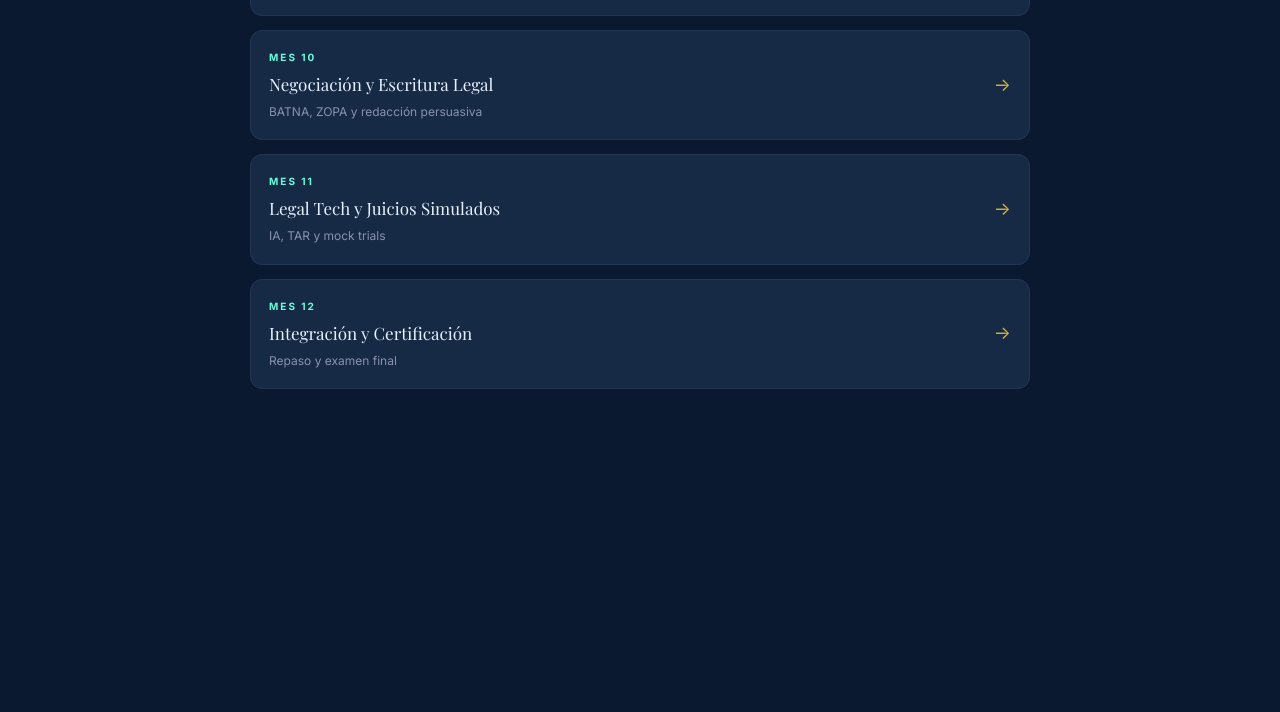
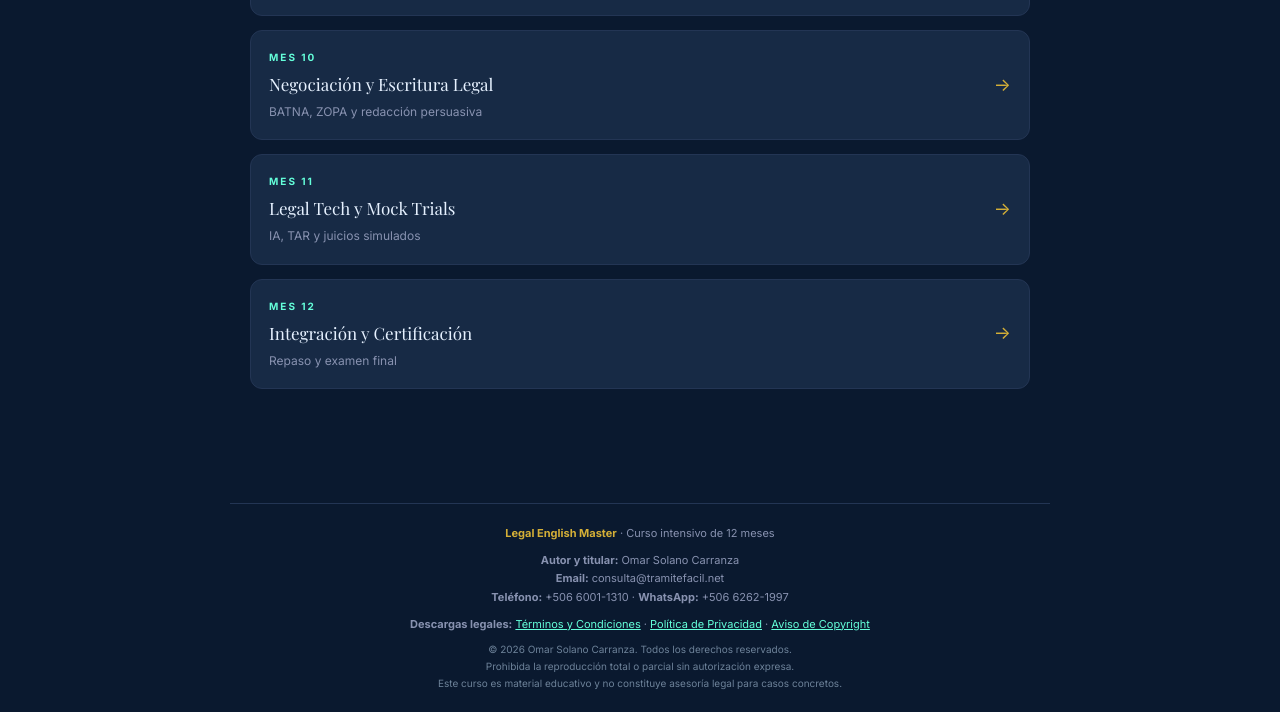
Before and after one commit to omsolca-gif/ALE-Deepseek, a plain HTML site: page index.html in a window 1280 px wide. Shown: the part 1575-2287 px from the top of the page. Before the commit the page ends 2078 px from the top, so only its background shows below. Drawn offline with nearby package versions, Linux system fonts and the light colour scheme; a web font is replaced by a local one.

Commit message:
Update index.html

```diff
--- a/index.html
+++ b/index.html
@@ -1,10 +1,15 @@
 <!doctype html>
+<!-- ============================================================
+     AUTOR Y TITULAR: Omar Solano Carranza
+     CONTACTO: consulta@tramitefacil.net
+     TELÉFONO: +506 6001-1310 | WHATSAPP: +506 6262-1997
+     ============================================================ -->
 <html lang="es">
 <head>
 <meta charset="utf-8">
 <meta name="viewport" content="width=device-width,initial-scale=1,viewport-fit=cover">
 <meta name="theme-color" content="#0A192F">
-<title>Legal English · 12-Month Intensive</title>
+<title>Legal English Master · Omar Solano Carranza</title>
 <link href="https://fonts.googleapis.com/css2?family=Inter:wght@300;400;600;700&family=Playfair+Display:ital,wght@0,400;0,600;1,400&display=swap" rel="stylesheet">
 <style>
 :root {
@@ -77,7 +82,7 @@ nav.dock { position: fixed; bottom: 0; left: 0; right: 0; background: rgba(17, 3
 <body>
 
 <header>
-  <div class="logo">Legal English · 12M</div>
+  <div class="logo">Legal English · Master</div>
   <div style="color:var(--gold);font-weight:600;font-size:13px" id="xp-display">0 XP</div>
 </header>
 
@@ -93,100 +98,99 @@ nav.dock { position: fixed; bottom: 0; left: 0; right: 0; background: rgba(17, 3
 
 <script>
 // ==========================================
-// CONTENIDO: CURRÍCULO DE 12 MESES (48 SEMANAS)
+// CURRÍCULO: 12 MESES (48 SEMANAS)
 // ==========================================
 const CURRICULUM = [
   { month: 1, title: "Fundamentos del Common Law", focus: "Estructura judicial, precedentes y formación contractual", weeks: [
-    { w: 1, topic: "The American Legal System & Federalism", lab: "Pronunciación: /ˈfɛdərəlɪzəm/", reading: "Marbury v. Madison (1803)" },
-    { w: 2, topic: "Court Structure & Jurisdiction", lab: "Vocabulario: Venue vs Jurisdiction", reading: "Diversity Jurisdiction explained" },
-    { w: 3, topic: "Stare Decisis & Binding Precedent", lab: "Lectura: Ratio Decidendi vs Obiter Dictum", reading: "Case brief de Brown v. Board" },
-    { w: 4, topic: "Contract Formation: Offer & Acceptance", lab: "Role-play: Negotiating a term sheet", reading: "UCC Article 2 basics" }
+    { w: 1, topic: "The American Legal System & Federalism", lab: "/ˈfɛdərəlɪzəm/", reading: "Marbury v. Madison (1803)" },
+    { w: 2, topic: "Court Structure & Jurisdiction", lab: "Venue vs. Jurisdiction", reading: "Diversity Jurisdiction explained" },
+    { w: 3, topic: "Stare Decisis & Binding Precedent", lab: "Ratio Decidendi vs Obiter Dictum", reading: "Brown v. Board of Education" },
+    { w: 4, topic: "Contract Formation: Offer & Acceptance", lab: "Negotiating a Term Sheet", reading: "UCC Article 2" }
   ]},
-  { month: 2, title: "Redacción Contractual (Parte I)", focus: "Lenguaje operativo y estructura", weeks: [
-    { w: 5, topic: "Shall, May, Must, Shall Not", lab: "Drill: 20 oraciones con modales", reading: "The language of obligation" },
+  { month: 2, title: "Redacción Contractual I", focus: "Lenguaje operativo y estructura", weeks: [
+    { w: 5, topic: "Shall, May, Must, Shall Not", lab: "20 oraciones con modales", reading: "The language of obligation" },
     { w: 6, topic: "Conditions Precedent & Subject To", lab: "Redlining: Identificar condiciones", reading: "Condition precedent clause" },
-    { w: 7, topic: "Representations & Warranties", lab: "Pronunciación: /ˌrɛprɪzɛnˈteɪʃən/", reading: "Reps vs Warranties en SPA" },
-    { w: 8, topic: "Covenants & Knowledge Qualifiers", lab: "Simulación: Negotiating knowledge", reading: "Knowledge qualifier clause" }
+    { w: 7, topic: "Representations & Warranties", lab: "/ˌrɛprɪzɛnˈteɪʃən/", reading: "Reps vs Warranties en SPA" },
+    { w: 8, topic: "Covenants & Knowledge Qualifiers", lab: "Negotiating knowledge", reading: "Knowledge qualifier clause" }
   ]},
-  { month: 3, title: "Redacción Contractual (Parte II)", focus: "Indemnidades y limitación de responsabilidad", weeks: [
-    { w: 9, topic: "Indemnify, Defend & Hold Harmless", lab: "Role-play: Redlining indemnity", reading: "Indemnity clause analysis" },
-    { w: 10, topic: "Limitation of Liability: Cap & Carve-outs", lab: "Drill: Calcular un cap", reading: "LoL clause standard" },
-    { w: 11, topic: "Liquidated Damages vs Penalties", lab: "Pronunciación: /ˈlɪkwɪdeɪtɪd/", reading: "Penalty doctrine" },
-    { w: 12, topic: "Boilerplate: Severability, Entire Agreement", lab: "Lectura: Cláusulas generales", reading: "Boilerplate clauses" }
+  { month: 3, title: "Redacción Contractual II", focus: "Indemnidades y limitación de responsabilidad", weeks: [
+    { w: 9, topic: "Indemnify, Defend & Hold Harmless", lab: "Redlining indemnity", reading: "Indemnity clause analysis" },
+    { w: 10, topic: "Limitation of Liability: Cap & Carve-outs", lab: "Calcular un cap", reading: "LoL clause standard" },
+    { w: 11, topic: "Liquidated Damages vs Penalties", lab: "/ˈlɪkwɪdeɪtɪd/", reading: "Penalty doctrine" },
+    { w: 12, topic: "Boilerplate: Severability, Entire Agreement", lab: "Cláusulas generales", reading: "Boilerplate clauses" }
   ]},
-  { month: 4, title: "Litigio Civil (Parte I)", focus: "Pleadings y Discovery", weeks: [
-    { w: 13, topic: "Complaint, Answer & Motion to Dismiss", lab: "Role-play: 12(b)(6) motion", reading: "Rule 12(b)(6) explained" },
-    { w: 14, topic: "Discovery: Interrogatories & RFPs", lab: "Drill: Draft interrogatories", reading: "Discovery scope" },
-    { w: 15, topic: "Depositions & Cross-Examination", lab: "Simulación: Deposition", reading: "Deposition transcript" },
-    { w: 16, topic: "Summary Judgment & Trial", lab: "Pronunciación: /ˈsʌməri ˈdʒʌdʒmənt/", reading: "Summary judgment standard" }
+  { month: 4, title: "Litigio Civil I", focus: "Pleadings y Discovery", weeks: [
+    { w: 13, topic: "Complaint, Answer & Motion to Dismiss", lab: "12(b)(6) motion", reading: "Rule 12(b)(6) explained" },
+    { w: 14, topic: "Discovery: Interrogatories & RFPs", lab: "Draft interrogatories", reading: "Discovery scope" },
+    { w: 15, topic: "Depositions & Cross-Examination", lab: "Deposition", reading: "Deposition transcript" },
+    { w: 16, topic: "Summary Judgment & Trial", lab: "/ˈsʌməri ˈdʒʌdʒmənt/", reading: "Summary judgment standard" }
   ]},
-  { month: 5, title: "Litigio Civil (Parte II) & Arbitraje", focus: "Apelaciones y resolución de disputas", weeks: [
-    { w: 17, topic: "Appeals & Standards of Review", lab: "Lectura: De novo vs Clearly erroneous", reading: "Appellate brief" },
-    { w: 18, topic: "International Arbitration: New York Convention", lab: "Role-play: Draft arbitration clause", reading: "NY Convention Art. V" },
-    { w: 19, topic: "Seat, Venue & Kompetenz-Kompetenz", lab: "Pronunciación: /ˌkɒmpɪtɛns ˈkɒmpɪtɛns/", reading: "Separability doctrine" },
-    { w: 20, topic: "Emergency Arbitration & Enforcement", lab: "Simulación: Enforcement motion", reading: "Award enforcement" }
+  { month: 5, title: "Litigio Civil II & Arbitraje", focus: "Apelaciones y resolución de disputas", weeks: [
+    { w: 17, topic: "Appeals & Standards of Review", lab: "De novo vs Clearly erroneous", reading: "Appellate brief" },
+    { w: 18, topic: "International Arbitration: New York Convention", lab: "Draft arbitration clause", reading: "NY Convention Art. V" },
+    { w: 19, topic: "Seat, Venue & Kompetenz-Kompetenz", lab: "/ˌkɒmpɪtɛns ˈkɒmpɪtɛns/", reading: "Separability doctrine" },
+    { w: 20, topic: "Emergency Arbitration & Enforcement", lab: "Enforcement motion", reading: "Award enforcement" }
   ]},
   { month: 6, title: "M&A y Corporativo", focus: "Fusiones, adquisiciones y due diligence", weeks: [
-    { w: 21, topic: "M&A Process: NDA to Closing", lab: "Role-play: LOI negotiation", reading: "Term sheet anatomy" },
-    { w: 22, topic: "Due Diligence & Red Flags", lab: "Drill: Due diligence checklist", reading: "DD report" },
-    { w: 23, topic: "Escrow, Earn-out & MAC/MAE", lab: "Pronunciación: /ˈɛskroʊ/", reading: "Earn-out clause" },
-    { w: 24, topic: "Share Deal vs Asset Deal", lab: "Simulación: Share vs Asset", reading: "SPA excerpt" }
+    { w: 21, topic: "M&A Process: NDA to Closing", lab: "LOI negotiation", reading: "Term sheet anatomy" },
+    { w: 22, topic: "Due Diligence & Red Flags", lab: "Due diligence checklist", reading: "DD report" },
+    { w: 23, topic: "Escrow, Earn-out & MAC/MAE", lab: "/ˈɛskroʊ/", reading: "Earn-out clause" },
+    { w: 24, topic: "Share Deal vs Asset Deal", lab: "Share vs Asset", reading: "SPA excerpt" }
   ]},
   { month: 7, title: "Propiedad Intelectual", focus: "Patentes, marcas, copyright y licencias", weeks: [
-    { w: 25, topic: "Patents, Trademarks, Copyright", lab: "Lectura: Patent claim", reading: "IP pillars" },
-    { w: 26, topic: "Work Made for Hire vs Assignment", lab: "Role-play: IP assignment", reading: "Work for hire doctrine" },
-    { w: 27, topic: "License Agreements: Grant & Scope", lab: "Drill: License clauses", reading: "License agreement" },
-    { w: 28, topic: "IP Litigation & Cease and Desist", lab: "Simulación: C&D letter", reading: "DMCA takedown" }
+    { w: 25, topic: "Patents, Trademarks, Copyright", lab: "Patent claim", reading: "IP pillars" },
+    { w: 26, topic: "Work Made for Hire vs Assignment", lab: "IP assignment", reading: "Work for hire doctrine" },
+    { w: 27, topic: "License Agreements: Grant & Scope", lab: "License clauses", reading: "License agreement" },
+    { w: 28, topic: "IP Litigation & Cease and Desist", lab: "C&D letter", reading: "DMCA takedown" }
   ]},
   { month: 8, title: "Laboral y Compliance", focus: "Empleo, FCPA y privacidad", weeks: [
-    { w: 29, topic: "At-Will Employment & Restrictive Covenants", lab: "Role-play: Termination call", reading: "At-will doctrine" },
-    { w: 30, topic: "FCPA & Anti-Corruption", lab: "Drill: Red flags", reading: "FCPA guide" },
-    { w: 31, topic: "Data Privacy: GDPR & CCPA", lab: "Simulación: DPA negotiation", reading: "GDPR breach notification" },
-    { w: 32, topic: "Cybersecurity & Incident Response", lab: "Role-play: Breach response", reading: "Incident response plan" }
+    { w: 29, topic: "At-Will Employment & Restrictive Covenants", lab: "Termination call", reading: "At-will doctrine" },
+    { w: 30, topic: "FCPA & Anti-Corruption", lab: "Red flags", reading: "FCPA guide" },
+    { w: 31, topic: "Data Privacy: GDPR & CCPA", lab: "DPA negotiation", reading: "GDPR breach notification" },
+    { w: 32, topic: "Cybersecurity & Incident Response", lab: "Breach response", reading: "Incident response plan" }
   ]},
   { month: 9, title: "Real Estate y Notariado", focus: "Bienes raíces y función notarial", weeks: [
-    { w: 33, topic: "Purchase & Sale Agreements (PSA)", lab: "Role-play: PSA negotiation", reading: "PSA clause" },
-    { w: 34, topic: "Title, Liens & Escrow", lab: "Drill: Title search", reading: "Title insurance vs Registry" },
-    { w: 35, topic: "Notary Public vs Civil Law Notary", lab: "Lectura: Notary functions", reading: "Notary comparison" },
-    { w: 36, topic: "Zoning, Environmental & Permits", lab: "Simulación: Environmental DD", reading: "SETENA / ZMT" }
+    { w: 33, topic: "Purchase & Sale Agreements (PSA)", lab: "PSA negotiation", reading: "PSA clause" },
+    { w: 34, topic: "Title, Liens & Escrow", lab: "Title search", reading: "Title insurance vs Registry" },
+    { w: 35, topic: "Notary Public vs Civil Law Notary", lab: "Notary functions", reading: "Notary comparison" },
+    { w: 36, topic: "Zoning, Environmental & Permits", lab: "Environmental DD", reading: "SETENA / ZMT" }
   ]},
   { month: 10, title: "Negociación y Escritura Legal", focus: "BATNA, ZOPA y redacción persuasiva", weeks: [
-    { w: 37, topic: "BATNA, ZOPA & Anchoring", lab: "Role-play: Settlement negotiation", reading: "Negotiation tactics" },
-    { w: 38, topic: "Legal Writing: IRAC & BLUF", lab: "Drill: Write a memo", reading: "IRAC method" },
-    { w: 39, topic: "Plain English & Drafting Clarity", lab: "Redlining: Simplify clauses", reading: "Plain English guide" },
-    { w: 40, topic: "Client Correspondence", lab: "Role-play: Client email", reading: "Professional email" }
+    { w: 37, topic: "BATNA, ZOPA & Anchoring", lab: "Settlement negotiation", reading: "Negotiation tactics" },
+    { w: 38, topic: "Legal Writing: IRAC & BLUF", lab: "Write a memo", reading: "IRAC method" },
+    { w: 39, topic: "Plain English & Drafting Clarity", lab: "Simplify clauses", reading: "Plain English guide" },
+    { w: 40, topic: "Client Correspondence", lab: "Client email", reading: "Professional email" }
   ]},
-  { month: 11, title: "Legal Tech y Juicios Simulados", focus: "IA, TAR y mock trials", weeks: [
-    { w: 41, topic: "AI in Legal Practice & TAR", lab: "Lectura: TAR workflow", reading: "ABA Opinion 512" },
-    { w: 42, topic: "Mock Trial: Opening Statements", lab: "Simulación: Opening", reading: "Opening statement script" },
-    { w: 43, topic: "Mock Trial: Direct & Cross", lab: "Simulación: Cross-examination", reading: "Cross-exam tips" },
-    { w: 44, topic: "Mock Trial: Closing & Verdict", lab: "Simulación: Closing argument", reading: "Closing script" }
+  { month: 11, title: "Legal Tech y Mock Trials", focus: "IA, TAR y juicios simulados", weeks: [
+    { w: 41, topic: "AI in Legal Practice & TAR", lab: "TAR workflow", reading: "ABA Opinion 512" },
+    { w: 42, topic: "Mock Trial: Opening Statements", lab: "Opening", reading: "Opening statement script" },
+    { w: 43, topic: "Mock Trial: Direct & Cross", lab: "Cross-examination", reading: "Cross-exam tips" },
+    { w: 44, topic: "Mock Trial: Closing & Verdict", lab: "Closing argument", reading: "Closing script" }
   ]},
   { month: 12, title: "Integración y Certificación", focus: "Repaso y examen final", weeks: [
     { w: 45, topic: "Repaso: Contratos y Litigio", lab: "Quiz integrador", reading: "Case study" },
-    { w: 46, topic: "Repaso: M&A, IP y Compliance", lab: "Quiz integrador", reading: "Deal simulation" },
+    { w: 46, topic: "Repaso: M&A, IP y Compliance", lab: "Deal simulation", reading: "Deal simulation" },
     { w: 47, topic: "Examen Final (Parte 1)", lab: "Examen escrito", reading: "—" },
     { w: 48, topic: "Examen Final (Parte 2) y Certificación", lab: "Examen oral", reading: "—" }
   ]}
 ];
 
-// Diccionario extendido (150+ términos organizados por área)
+// Diccionario (150+ términos)
 const DICTIONARY = [
-  // Contratos
   { t: "Consideration", es: "Contraprestación", area: "Contratos", def: "Intercambio de valor mutuo; requisito del Common Law." },
   { t: "Offer", es: "Oferta", area: "Contratos", def: "Propuesta de contratar con intención de quedar obligado." },
   { t: "Acceptance", es: "Aceptación", area: "Contratos", def: "Asentimiento inequívoco a los términos de la oferta." },
   { t: "Breach", es: "Incumplimiento", area: "Contratos", def: "Violación de una obligación contractual." },
   { t: "Material Breach", es: "Incumplimiento sustancial", area: "Contratos", def: "Incumplimiento que afecta el núcleo del contrato." },
   { t: "Warranty", es: "Garantía", area: "Contratos", def: "Promesa de que un hecho es verdadero." },
-  { t: "Representation", es: "Declaración", area: "Contratos", def: "Afirmación de hechos pasados o presentes que induce a contratar." },
+  { t: "Representation", es: "Declaración", area: "Contratos", def: "Afirmación de hechos pasados o presentes." },
   { t: "Covenant", es: "Compromiso", area: "Contratos", def: "Promesa de hacer o no hacer algo." },
   { t: "Indemnify", es: "Indemnizar", area: "Contratos", def: "Reembolsar pérdidas a la otra parte." },
-  { t: "Hold Harmless", es: "Mantener indemne", area: "Contratos", def: "Liberar de responsabilidad a la otra parte." },
+  { t: "Hold Harmless", es: "Mantener indemne", area: "Contratos", def: "Liberar de responsabilidad." },
   { t: "Cap", es: "Tope", area: "Contratos", def: "Límite máximo de responsabilidad." },
-  { t: "Carve-out", es: "Excepción", area: "Contratos", def: "Supuesto excluido de un límite o regla general." },
-  { t: "Severability", es: "Divisibilidad", area: "Contratos", def: "Cláusula que salva el resto del contrato si una parte es nula." },
-  { t: "Entire Agreement", es: "Acuerdo íntegro", area: "Contratos", def: "Cláusula que excluye acuerdos previos." },
+  { t: "Carve-out", es: "Excepción", area: "Contratos", def: "Supuesto excluido de un límite." },
+  { t: "Severability", es: "Divisibilidad", area: "Contratos", def: "Salva el resto del contrato si una parte es nula." },
+  { t: "Entire Agreement", es: "Acuerdo íntegro", area: "Contratos", def: "Excluye acuerdos previos." },
   { t: "Force Majeure", es: "Fuerza mayor", area: "Contratos", def: "Evento imprevisible que excusa el incumplimiento." },
   { t: "Specific Performance", es: "Cumplimiento forzoso", area: "Contratos", def: "Remedio equitativo que obliga a cumplir lo pactado." },
   { t: "Liquidated Damages", es: "Daños preestablecidos", area: "Contratos", def: "Suma pactada de antemano por incumplimiento." },
@@ -194,7 +198,6 @@ const DICTIONARY = [
   { t: "Escrow", es: "Depósito en garantía", area: "Contratos", def: "Fondos retenidos por un tercero neutral." },
   { t: "Earn-out", es: "Precio contingente", area: "Contratos", def: "Pago adicional sujeto a resultados futuros." },
 
-  // Litigio
   { t: "Complaint", es: "Demanda", area: "Litigio", def: "Escrito que inicia el pleito civil." },
   { t: "Answer", es: "Contestación", area: "Litigio", def: "Respuesta del demandado a la demanda." },
   { t: "Motion to Dismiss", es: "Moción de desestimación", area: "Litigio", def: "Solicitud de cierre por falta de fundamento legal." },
@@ -216,7 +219,6 @@ const DICTIONARY = [
   { t: "Res Judicata", es: "Cosa juzgada", area: "Litigio", def: "Impide volver a litigar la misma controversia." },
   { t: "Stare Decisis", es: "Precedente vinculante", area: "Litigio", def: "Obligación de seguir fallos anteriores." },
 
-  // Arbitraje
   { t: "Arbitration", es: "Arbitraje", area: "Arbitraje", def: "Resolución de disputas por un tercero neutral." },
   { t: "Award", es: "Laudo", area: "Arbitraje", def: "Decisión final del tribunal arbitral." },
   { t: "Seat", es: "Sede", area: "Arbitraje", def: "Jurisdicción legal del arbitraje." },
@@ -227,7 +229,6 @@ const DICTIONARY = [
   { t: "Emergency Arbitrator", es: "Árbitro de emergencia", area: "Arbitraje", def: "Árbitro que otorga medidas urgentes antes de constituirse el tribunal." },
   { t: "Costs Follow the Event", es: "El perdedor paga", area: "Arbitraje", def: "La parte vencida asume las costas." },
 
-  // M&A / Corporativo
   { t: "Due Diligence", es: "Debida diligencia", area: "M&A", def: "Auditoría legal previa a la compra." },
   { t: "LOI", es: "Carta de intención", area: "M&A", def: "Documento no vinculante que resume términos." },
   { t: "Term Sheet", es: "Hoja de términos", area: "M&A", def: "Resumen de condiciones de la operación." },
@@ -241,7 +242,6 @@ const DICTIONARY = [
   { t: "Business Judgment Rule", es: "Regla del criterio empresarial", area: "M&A", def: "Protege decisiones de buena fe e informadas." },
   { t: "Piercing the Veil", es: "Levantamiento del velo", area: "M&A", def: "Responsabilidad de los socios por deudas sociales." },
 
-  // Propiedad Intelectual
   { t: "Patent", es: "Patente", area: "PI", def: "Protección de invenciones." },
   { t: "Trademark", es: "Marca", area: "PI", def: "Signo distintivo de productos o servicios." },
   { t: "Copyright", es: "Derecho de autor", area: "PI", def: "Protección de obras originales." },
@@ -254,7 +254,6 @@ const DICTIONARY = [
   { t: "DMCA Takedown", es: "Retirada DMCA", area: "PI", def: "Notificación a plataformas para retirar contenido infractor." },
   { t: "Likelihood of Confusion", es: "Probabilidad de confusión", area: "PI", def: "Estándar de infracción de marca." },
 
-  // Laboral / Compliance
   { t: "At-Will Employment", es: "Empleo a voluntad", area: "Laboral", def: "Cualquiera puede terminar la relación sin causa." },
   { t: "Non-compete", es: "No competencia", area: "Laboral", def: "Restricción para trabajar en la competencia." },
   { t: "Non-solicitation", es: "No captación", area: "Laboral", def: "Prohibición de llevarse clientes o empleados." },
@@ -268,7 +267,6 @@ const DICTIONARY = [
   { t: "Data Breach", es: "Brecha de datos", area: "Privacidad", def: "Acceso no autorizado a datos personales." },
   { t: "DPA", es: "Acuerdo de Tratamiento de Datos", area: "Privacidad", def: "Data Processing Agreement." },
 
-  // Real Estate / Notariado
   { t: "PSA", es: "Contrato de compraventa", area: "Real Estate", def: "Purchase and Sale Agreement." },
   { t: "Title", es: "Título de propiedad", area: "Real Estate", def: "Derecho de propiedad sobre un inmueble." },
   { t: "Lien", es: "Gravamen", area: "Real Estate", def: "Carga sobre un bien para garantizar una deuda." },
@@ -280,7 +278,6 @@ const DICTIONARY = [
   { t: "Zoning", es: "Zonificación", area: "Real Estate", def: "Regulación del uso del suelo." },
   { t: "Environmental Viability", es: "Viabilidad ambiental", area: "Real Estate", def: "Permiso ambiental para desarrollo." },
 
-  // Legal Tech
   { t: "TAR", es: "Revisión asistida por tecnología", area: "Legal Tech", def: "Machine learning para revisión de documentos." },
   { t: "CLM", es: "Gestión del ciclo contractual", area: "Legal Tech", def: "Contract Lifecycle Management." },
   { t: "Hallucination", es: "Alucinación", area: "Legal Tech", def: "Cita o dato inventado por una IA." },
@@ -473,7 +470,6 @@ function router() {
         <h2 style="font-size:22px;">${w.topic}</h2>
       </div>
 
-      <!-- LABORATORIO DE PRONUNCIACIÓN -->
       <div class="card">
         <h4 style="color:var(--gold-light);margin-bottom:10px;">🎙️ Laboratorio de Pronunciación</h4>
         <p class="legal-text" style="margin-bottom:12px;">${w.topic}</p>
@@ -487,21 +483,18 @@ function router() {
         <p style="font-size:11px;color:var(--mute);margin-top:8px;">Drill: ${w.lab}</p>
       </div>
 
-      <!-- LECTURA -->
       <div class="card">
         <h4 style="color:var(--gold-light);margin-bottom:10px;">📖 Lectura Dirigida</h4>
         <p class="legal-text">${w.reading}</p>
         <button class="say tts" style="margin-top:10px;" onclick="shareTTSMaker('${w.reading.replace(/'/g,"\\'")}')">☁️ Escuchar lectura en TTSMaker</button>
       </div>
 
-      <!-- VIDEO DE CASO REAL -->
       <div class="card" style="border-color:var(--teal);">
         <h4 style="color:var(--teal);margin-bottom:8px;">🎬 Video de Caso Real</h4>
         <p style="font-size:13px;color:var(--mute);margin-bottom:8px;">Canales recomendados: Law&Crime Trials, canales oficiales de cortes federales, LegalEagle.</p>
         <a href="https://www.youtube.com/@LawCrimeNetwork" target="_blank" class="btn" style="width:100%;background:var(--teal);color:var(--bg);">Abrir Law&Crime Trials ↗</a>
       </div>
 
-      <!-- CHECK COMPLETADO -->
       <button class="btn" style="width:100%;margin-top:10px;" onclick="markCompleted('${weekId}'); this.innerText='✓ Semana Completada'; this.disabled=true;">
         ${done ? '✓ Semana Completada' : 'Marcar Semana como Completada'}
       </button>
@@ -657,5 +650,30 @@ window.addEventListener('DOMContentLoaded', () => {
   router();
 });
 </script>
+
+    <!-- ============================================================
+         FOOTER LEGAL Y DESCARGAS
+         ============================================================ -->
+    <footer style="max-width:820px; margin:0 auto; padding:20px; border-top:1px solid #233554; color:#8892B0; font-size:11px; text-align:center; line-height:1.7;">
+      <p style="margin:0 0 8px 0;">
+        <strong style="color:#D4AF37;">Legal English Master</strong> · Curso intensivo de 12 meses
+      </p>
+      <p style="margin:0 0 8px 0;">
+        <strong>Autor y titular:</strong> Omar Solano Carranza<br>
+        <strong>Email:</strong> consulta@tramitefacil.net<br>
+        <strong>Teléfono:</strong> +506 6001-1310 · <strong>WhatsApp:</strong> +506 6262-1997
+      </p>
+      <p style="margin:0 0 8px 0;">
+        <strong>Descargas legales:</strong>
+        <a href="#" style="color:#64FFDA; text-decoration:underline;">Términos y Condiciones</a> ·
+        <a href="#" style="color:#64FFDA; text-decoration:underline;">Política de Privacidad</a> ·
+        <a href="#" style="color:#64FFDA; text-decoration:underline;">Aviso de Copyright</a>
+      </p>
+      <p style="margin:0; font-size:10px; color:#6d8299;">
+        © 2026 Omar Solano Carranza. Todos los derechos reservados.<br>
+        Prohibida la reproducción total o parcial sin autorización expresa.<br>
+        Este curso es material educativo y no constituye asesoría legal para casos concretos.
+      </p>
+    </footer>
 </body>
 </html>
```
